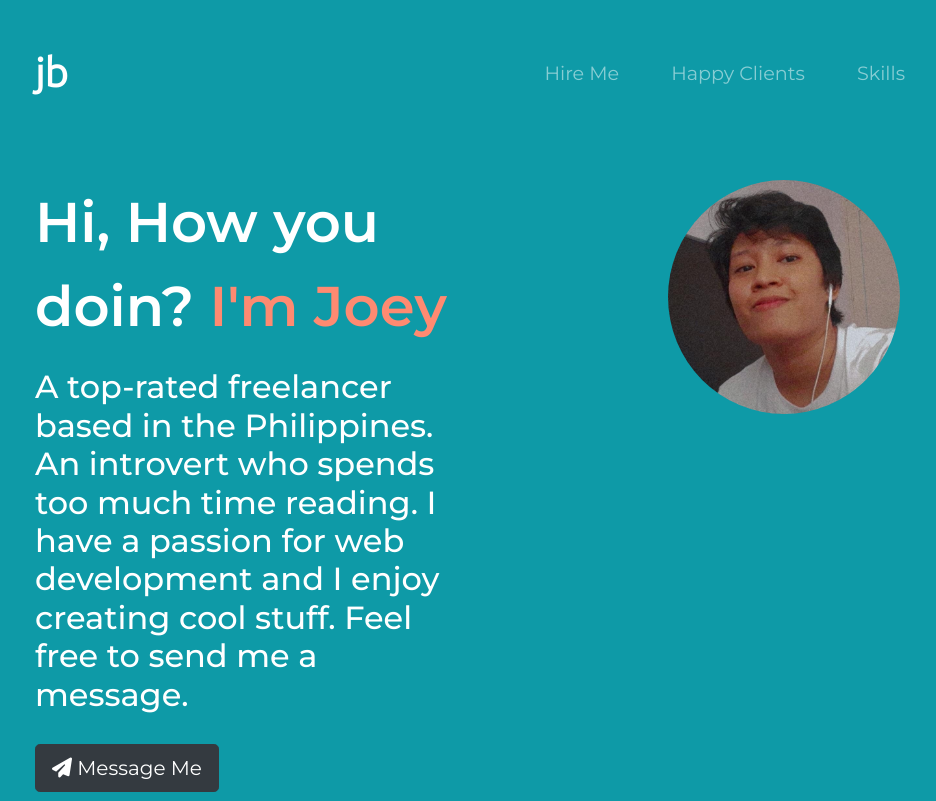
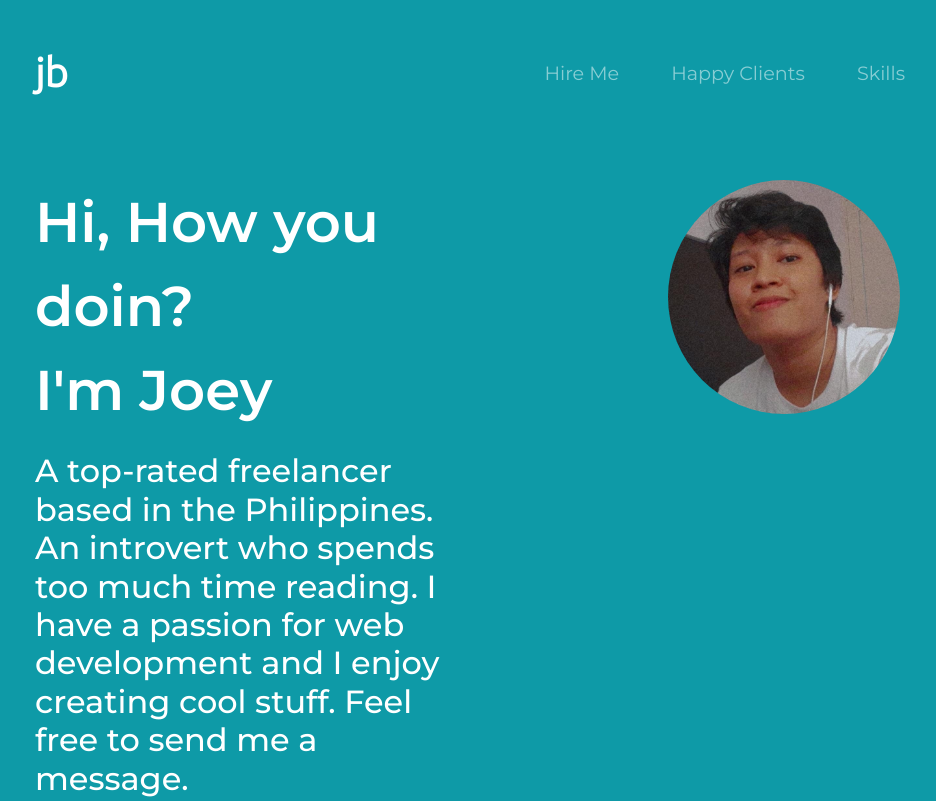
Before and after one commit to elevatewithjoey/portfolio, a plain HTML site: page index.html in a window 1280 px wide. Shown: the top 801 px of the page, without its empty margins (157-1093 px from the left). Drawn offline with nearby package versions, Linux system fonts and the light colour scheme.

Commit message:
Update index.html

```diff
--- a/index.html
+++ b/index.html
@@ -64,7 +64,7 @@
       <div class="row">
 
         <div class="col-lg-6">
-<h1 class="big-heading">Hi, How you doin? <span>I'm Joey</span></h1>
+<h1 class="big-heading">Hi, How you doin? <br>I'm Joey</h1>
           <h2>A top-rated freelancer based in the Philippines. An introvert who spends too much time reading. I have a passion for web development and I enjoy creating cool stuff. Feel free to send me a message.</h2>
           <a class="message-me btn btn-lg btn-dark" href="mailto:elevatewithjoey@gmail.com" role="button"><i class="fas fa-paper-plane"></i> Message Me</a>
         </div>
```
